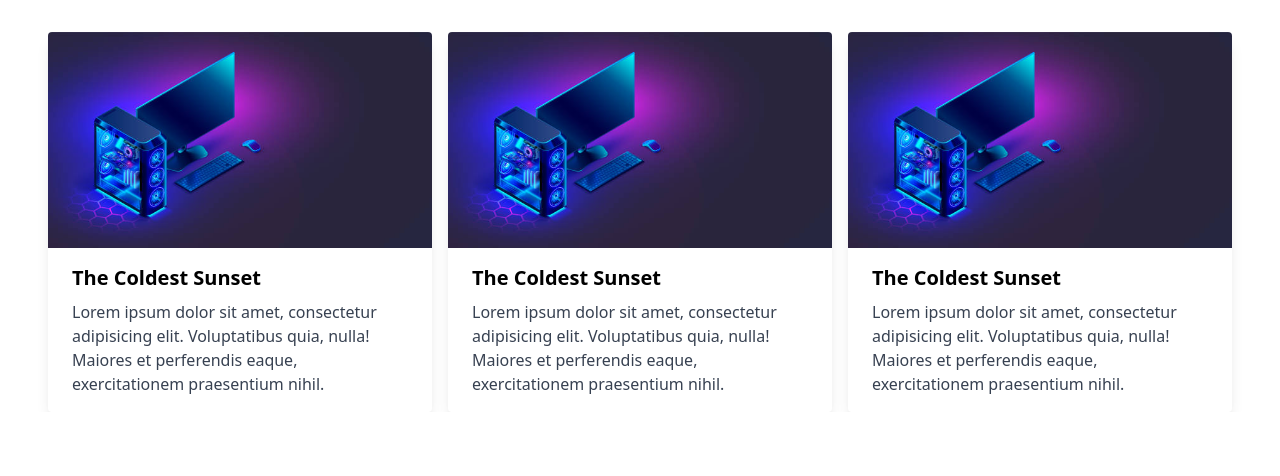
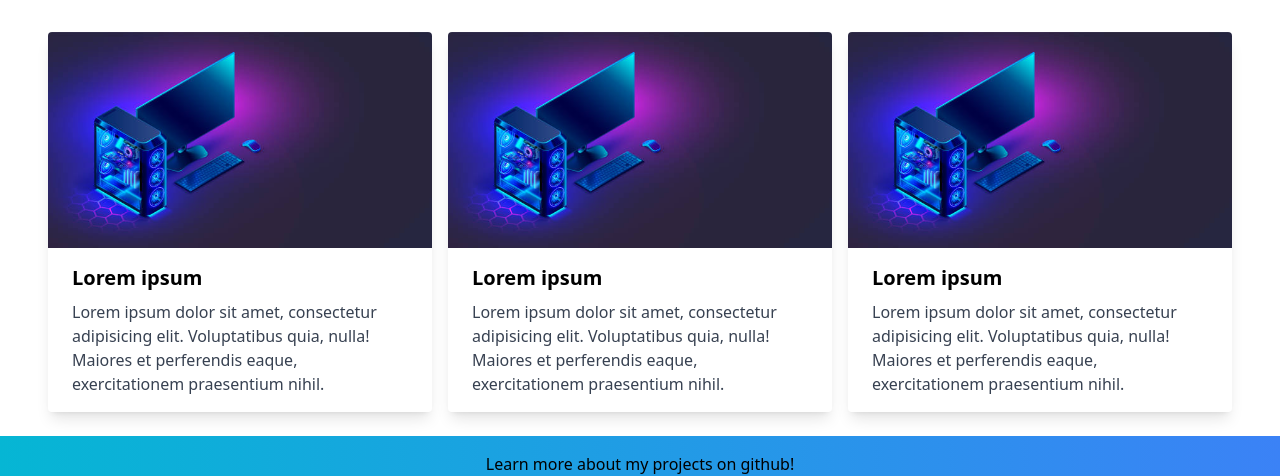
Before and after one commit to BrooksPatola/Astro-Tailwind-Playground, an Astro site: page / in a window 1280 px wide. Shown: the part 1059-1535 px from the top of the page. Before the commit the page ends 1471 px from the top, so only its background shows below. Built offline with nearby package versions, Linux system fonts and the light colour scheme; Astro itself is replaced by a stand-in of ours.

Commit message:
Added footer

```diff
--- a/src/components/Cards.astro
+++ b/src/components/Cards.astro
@@ -3,7 +3,7 @@
 <div class="max-w-sm rounded overflow-hidden shadow-lg">
     <img class="w-full" src="/PC.png" alt="Sunset in the mountains">
     <div class="px-6 py-4">
-      <div class="font-bold text-xl mb-2">The Coldest Sunset</div>
+      <div class="font-bold text-xl mb-2">Lorem ipsum</div>
       <p class="text-gray-700 text-base">
         Lorem ipsum dolor sit amet, consectetur adipisicing elit. Voluptatibus quia, nulla! Maiores et perferendis eaque, exercitationem praesentium nihil.
       </p>
@@ -13,7 +13,7 @@
   <div class="max-w-sm rounded overflow-hidden shadow-lg">
     <img class="w-full" src="/PC.png" alt="Sunset in the mountains">
     <div class="px-6 py-4">
-      <div class="font-bold text-xl mb-2">The Coldest Sunset</div>
+      <div class="font-bold text-xl mb-2">Lorem ipsum</div>
       <p class="text-gray-700 text-base">
         Lorem ipsum dolor sit amet, consectetur adipisicing elit. Voluptatibus quia, nulla! Maiores et perferendis eaque, exercitationem praesentium nihil.
       </p>
@@ -23,7 +23,7 @@
   <div class="max-w-sm rounded overflow-hidden shadow-lg">
     <img class="w-full" src="/PC.png" alt="Sunset in the mountains">
     <div class="px-6 py-4">
-      <div class="font-bold text-xl mb-2">The Coldest Sunset</div>
+      <div class="font-bold text-xl mb-2">Lorem ipsum</div>
       <p class="text-gray-700 text-base">
         Lorem ipsum dolor sit amet, consectetur adipisicing elit. Voluptatibus quia, nulla! Maiores et perferendis eaque, exercitationem praesentium nihil.
       </p>
--- /dev/null
+++ b/src/components/Footer.astro
@@ -0,0 +1,9 @@
+---
+const platform = "github";
+const username = "withastro";
+---
+<div class="flex justify-center md:pt-4 md:mt-6 bg-gradient-to-r from-cyan-500 to-blue-500">
+<footer >
+  <p>Learn more about my projects on <a href={`https://www.${platform}.com/${username}`}>{platform}</a>!</p>
+</footer>
+</div>
--- a/src/pages/index.astro
+++ b/src/pages/index.astro
@@ -3,6 +3,7 @@ import Layout from '../layouts/Layout.astro';
 import Navigation from '../components/Navigation.astro';
 import Hero from '../components/Hero.astro';
 import Cards from '../components/Cards.astro';
+import Footer from '../components/Footer.astro';
 ---
 
 <Layout title="Patola Pixels">
@@ -13,7 +14,7 @@ import Cards from '../components/Cards.astro';
 		<Navigation />
 		<Hero />
 		<Cards />
-
+		<Footer />
 
 	</main>
 
```
